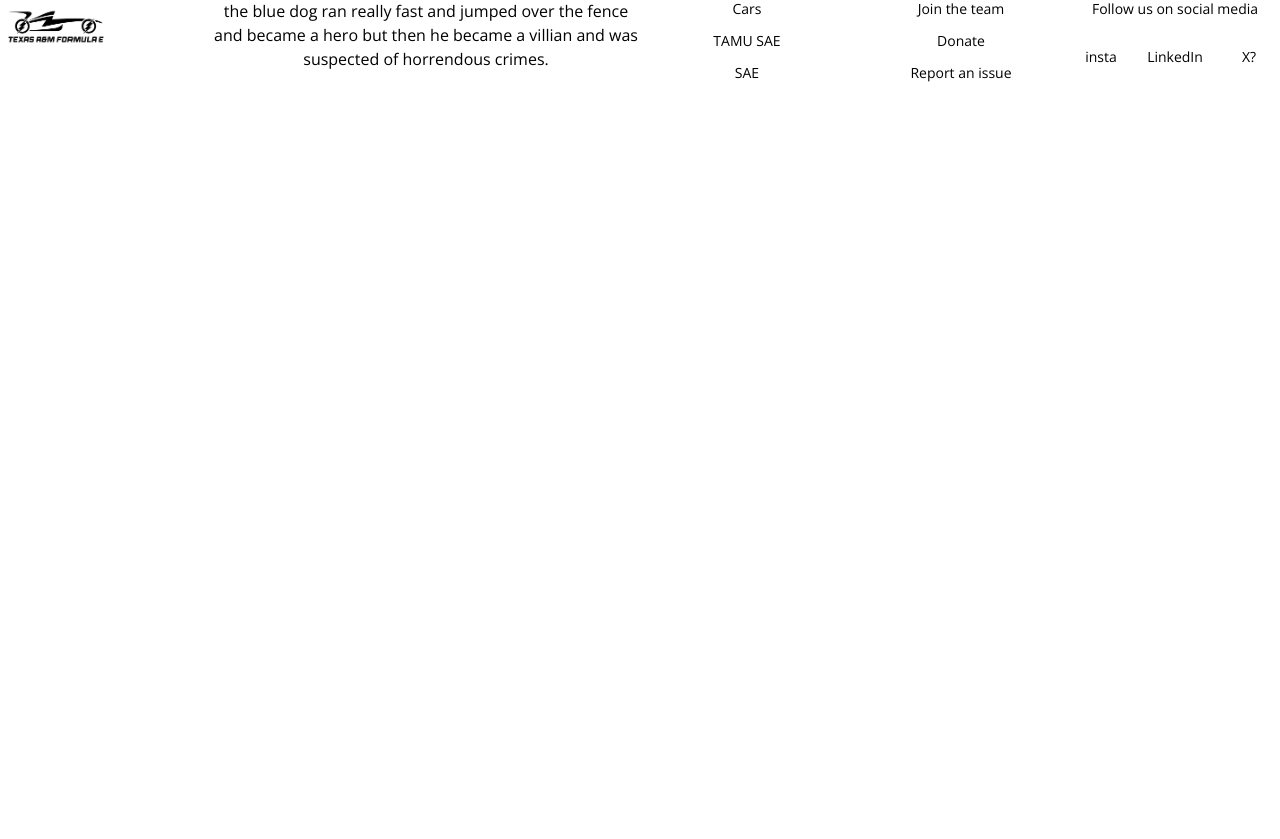
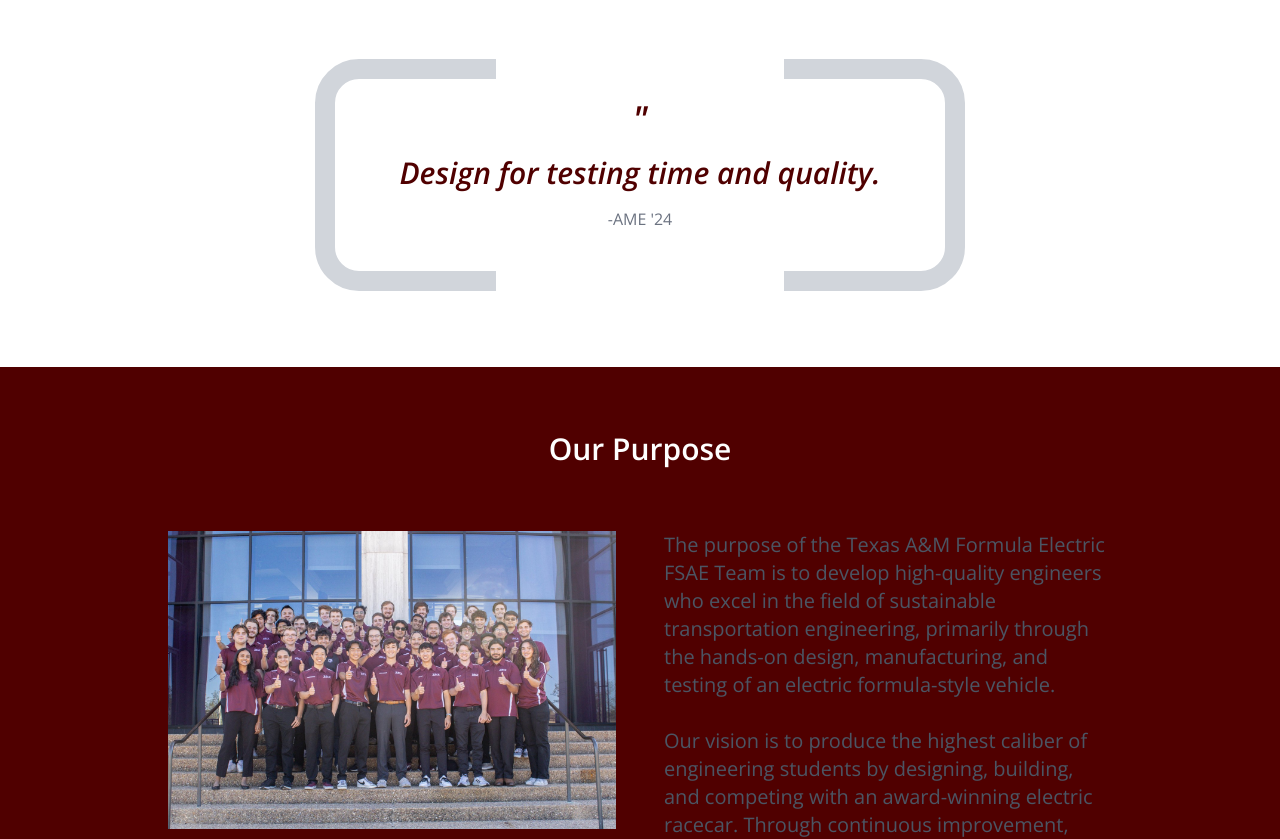
Before and after one commit to TAMU-Formula-SAE-EV/TopSecret, a Vue app: page / in a window 1280 px wide. Shown: the part 2790-3629 px from the top of the page. Before the commit the page ends 2877 px from the top, so only its background shows below. Built offline with nearby package versions, Linux system fonts and the light colour scheme.

Commit message:
about page

```diff
--- a/src/components/home/About.vue
+++ b/src/components/home/About.vue
@@ -1,8 +1,8 @@
 <template>
-    <div class="flex flex-col"></div>
+    <div class="flex flex-col justify-items-center grid">
     <!-- about us tag and picture -->
         <div class="bg-[url('@/assets/banner.jpg')] w-full h-auto bg-cover bg-no-repeat justify-items-center grid">
-            <div class="bg-white rounded-t-3xl w-52 h-24 text-center pt-6 mt-48 flex flex-col"> <!-- rectangle !-->
+            <div class="bg-white rounded-t-3xl w-80 h-24 text-center pt-6 mt-48 flex flex-col"> <!-- rectangle !-->
                 <p1 class="text-2xl font-medium pb-1">
                     About Us
                 </p1>
@@ -13,12 +13,27 @@
         </div>
 
         <!-- design quote -->
-        <div>
-
+        <div class="outline outline-gray-300 rounded-3xl outline-[20px] w-auto h-48 flex flex-col text-center mt-20 py-5 px-16 relative text-aggie-maroon">
+            <p class="mb-4 text-4xl font-semibold italic">
+                "
+            </p>
+            <p class="text-3xl font-semibold italic mb-4">
+                Design for testing time and quality.
+            </p>
+            <p class="text-m text-gray-500 mb-2 ">
+                -AME '24
+            </p>
+            <div class="absolute -top-5 left-0 right-0 h-5 w-72 bg-white mx-auto"></div>
+            <div class="absolute -bottom-5 left-0 right-0 h-5 w-72 bg-white mx-auto"></div>
         </div>
 
+        <div class="mt-24 bg-aggie-maroon">
+            <MeetTeam class="mt-16 text-white"></MeetTeam>
+        </div>
+
+    </div>
 </template>
 
 <script setup lang="ts">
-
+    import MeetTeam from './MeetTeam.vue';
 </script>
```
